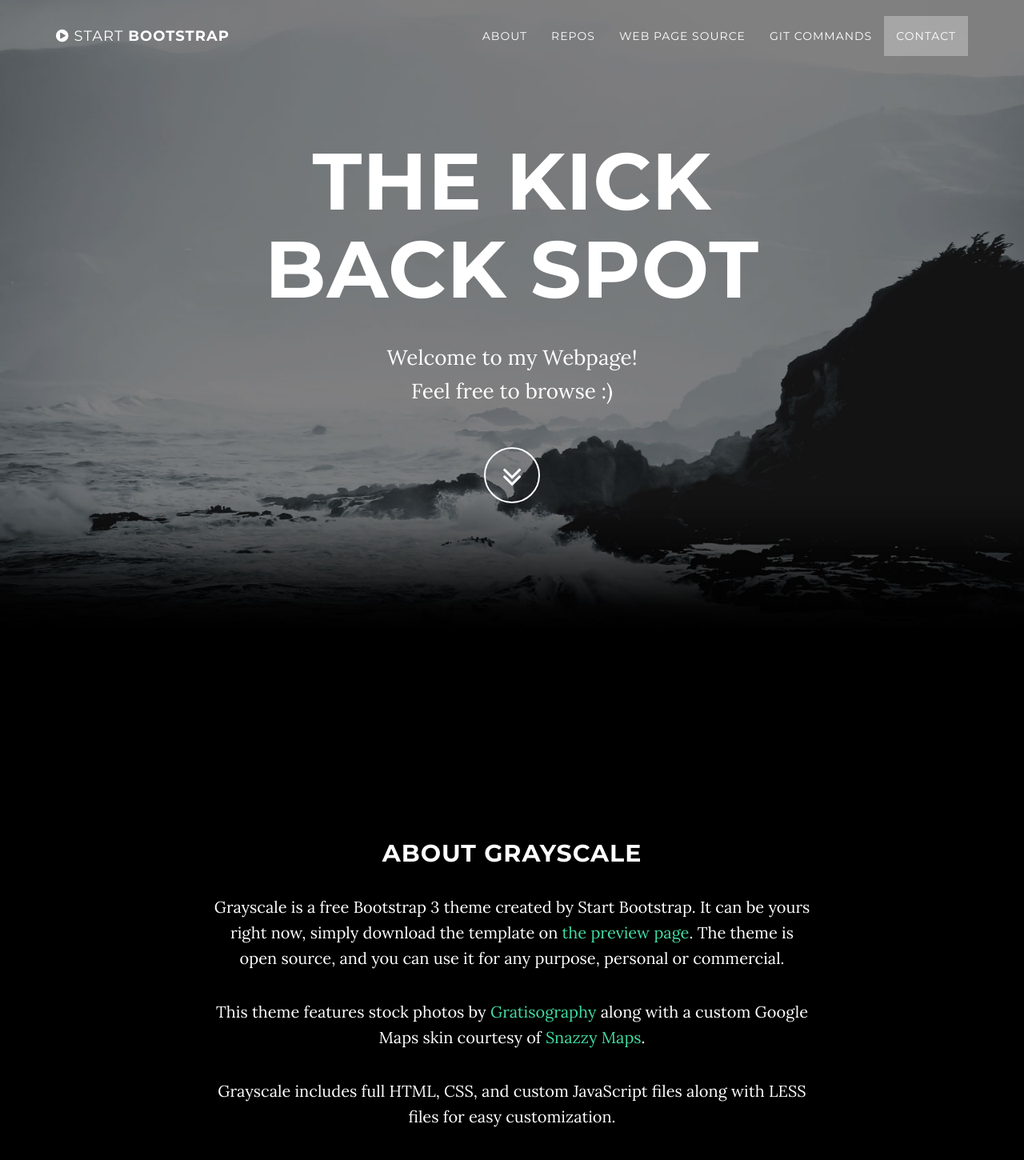
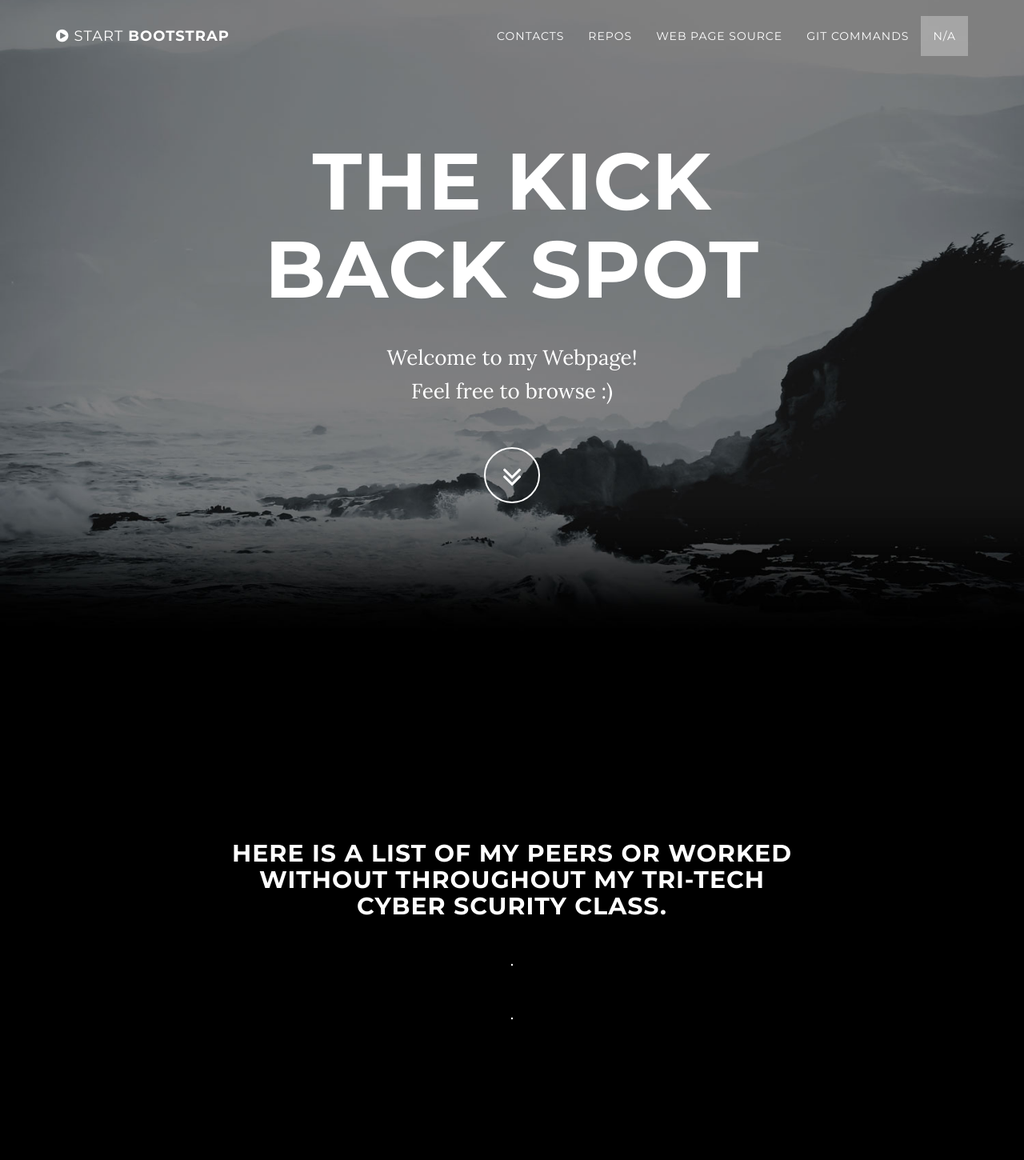
Before and after one commit to TristanPippins/TristanPippins.GitHub.io, a plain HTML site: page index.html in a window 1280 px wide. Shown: the top 1450 px of the page at 80% size. Drawn offline with Linux system fonts and the light colour scheme; some packages are replaced by stand-ins of ours.

Commit message:
added all

```diff
--- a/index.html
+++ b/index.html
@@ -53,7 +53,7 @@
                         <a href="#page-top"></a>
                     </li>
                     <li>
-                        <a class="page-scroll" href="#about">About</a>
+                        <a class="page-scroll" href="#about">Contacts</a>
                     </li>
                     <li>
                         <a class="page-scroll" href="https://github.com/TristanPippins?tab=repositories" target="_blank"   >Repos</a>
@@ -68,7 +68,7 @@
 
 
                     <li>
-                        <a class="page-scroll" href="#contact">Contact</a>
+                        <a class="page-scroll" href="#contact">N/A</a>
                     </li>
                 </ul>
             </div>
@@ -98,10 +98,10 @@
     <section id="about" class="container content-section text-center">
         <div class="row">
             <div class="col-lg-8 col-lg-offset-2">
-                <h2>About Grayscale</h2>
-                <p>Grayscale is a free Bootstrap 3 theme created by Start Bootstrap. It can be yours right now, simply download the template on <a href="http://startbootstrap.com/template-overviews/grayscale/">the preview page</a>. The theme is open source, and you can use it for any purpose, personal or commercial.</p>
-                <p>This theme features stock photos by <a href="http://gratisography.com/">Gratisography</a> along with a custom Google Maps skin courtesy of <a href="http://snazzymaps.com/">Snazzy Maps</a>.</p>
-                <p>Grayscale includes full HTML, CSS, and custom JavaScript files along with LESS files for easy customization.</p>
+                <h2>Here is a list of my peers or worked without throughout my Tri-Tech Cyber Scurity class.</h2>
+                <p> <a href=""></a>.</p>
+                <p> <a href=""></a><a href=""></a>.</p>
+                <p></p>
             </div>
         </div>
     </section>
```
